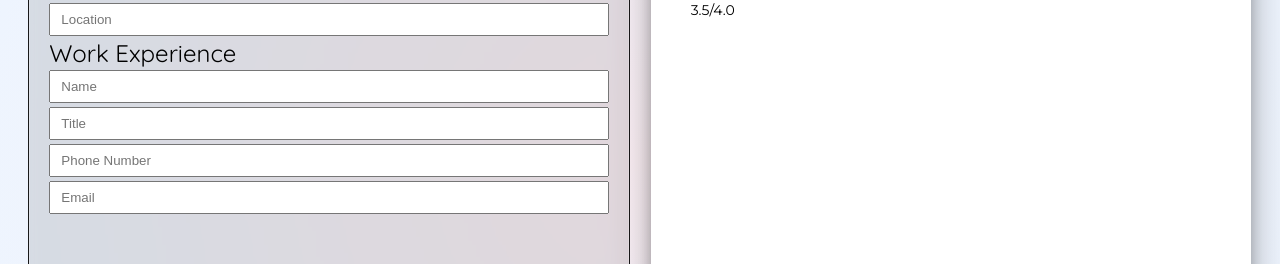
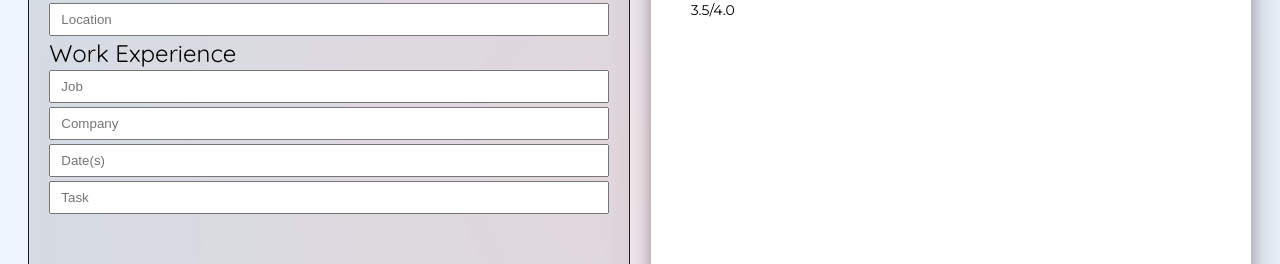
Before and after one commit to Faith-Gray/CV-Application, a React (Vite) app: page / in a window 1280 px wide. Shown: the part 287-551 px from the top of the page. Built offline with nearby package versions, Linux system fonts and the light colour scheme.

Commit message:
updated work experience state

```diff
--- a/src/App.jsx
+++ b/src/App.jsx
@@ -23,7 +23,7 @@ function App() {
 
     const [ WorkExperienceFormData, setWorkExperienceFormData ] = useState(
       {jobTitle: "", company: "", date: "", task: ""}
-  );
+    );
 
     function handleChangeExperience(e) {
       setWorkExperienceFormData(prevWorkExperienceFormData => {
--- a/src/Form/WorkExperienceForm.jsx
+++ b/src/Form/WorkExperienceForm.jsx
@@ -8,29 +8,29 @@ function WorkExperienceForm( { WorkExperienceFormData, handleChangeExperience }
                     value={WorkExperienceFormData.jobTitle}
                     type="text"
                     onChange={handleChangeExperience}
-                    placeholder="Name"
-                    name="resumeName"
+                    placeholder="Job"
+                    name="jobTitle"
                 />
                 <input
                     value={WorkExperienceFormData.company}
                     type="text"
                     onChange={handleChangeExperience}
-                    placeholder="Title"
-                    name="resumeTitle"
+                    placeholder="Company"
+                    name="company"
                 />
                 <input
                     value={WorkExperienceFormData.date}
                     type="text"
                     onChange={handleChangeExperience}
-                    placeholder="Phone Number"
-                    name="phoneNumber"
+                    placeholder="Date(s)"
+                    name="date"
                 />
                 <input
                     value={WorkExperienceFormData.task}
                     type="text"
                     onChange={handleChangeExperience}
-                    placeholder="Email"
-                    name="email"
+                    placeholder="Task"
+                    name="task"
                 />
 
             </form>
```
